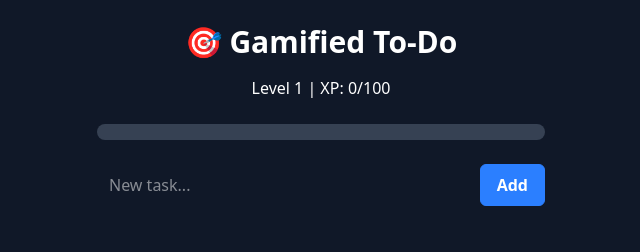
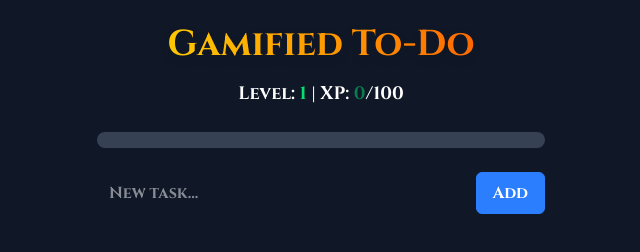
Before and after one commit to mahadyhassanutsho/gamified-todo, a website built with Vite: page index.html in a window 1280 px wide. Shown: the whole page, without its empty margins (319-959 px from the left). Built offline with nearby package versions, Linux system fonts and the light colour scheme.

Commit message:
changed font and enhanced ui/ux

```diff
--- a/index.html
+++ b/index.html
@@ -5,13 +5,32 @@
     <meta name="viewport" content="width=device-width, initial-scale=1.0" />
     <title>Gamified To-Do</title>
     <link rel="shortcut icon" href="./public/vite.svg" type="image/x-icon" />
+
+    <link
+      href="https://fonts.googleapis.com/css2?family=Cinzel:wght@700&display=swap"
+      rel="stylesheet"
+    />
   </head>
 
   <body class="bg-gray-900 text-white">
-    <div id="app" class="min-h-screen flex flex-col items-center p-6">
-      <h1 class="text-3xl font-bold mb-4">🎯 Gamified To-Do</h1>
-      <p class="mb-6">
-        Level <span id="level">1</span> | XP: <span id="xp">0</span>/100
+    <div
+      id="app"
+      class="min-h-screen flex flex-col items-center p-6"
+      style="font-family: 'Cinzel', serif"
+    >
+      <h1
+        class="text-4xl font-extrabold mb-4 text-transparent bg-clip-text bg-gradient-to-r from-yellow-400 to-orange-500 drop-shadow-lg"
+      >
+        Gamified To-Do
+      </h1>
+
+      <p class="mb-6 font-bold text-lg">
+        Level:
+        <span id="level" class="text-green-400">1</span>
+        | XP:
+        <span id="xp" class="text-green-400 animate-pulse duration-300 ease-out"
+          >0</span
+        >/100
       </p>
 
       <!-- Progress Bar -->
--- a/src/main.js
+++ b/src/main.js
@@ -81,14 +81,6 @@ function addAndRenderTask(task) {
     } else {
       task.completed = false;
       li.classList.remove("line-through", "opacity-50");
-
-      xp += 10;
-      if (xp >= 100) {
-        level++;
-        xp -= 100;
-        alert("🎉 Level Up!");
-      }
-      updateProgress();
     }
   });
 
--- a/todo.md
+++ b/todo.md
@@ -67,7 +67,7 @@
 - [x] Add visual cue for completed tasks (opacity or checkmark)
 - [x] Add sound effect or animation for XP gain
 - [x] Test all features: Add, complete, delete tasks, level up
-- [ ] Deploy project (Netlify / GitHub Pages)
+- [x] Deploy project [Netlify](https://gamified-todo.netlify.app)
 
 ---
 
```
